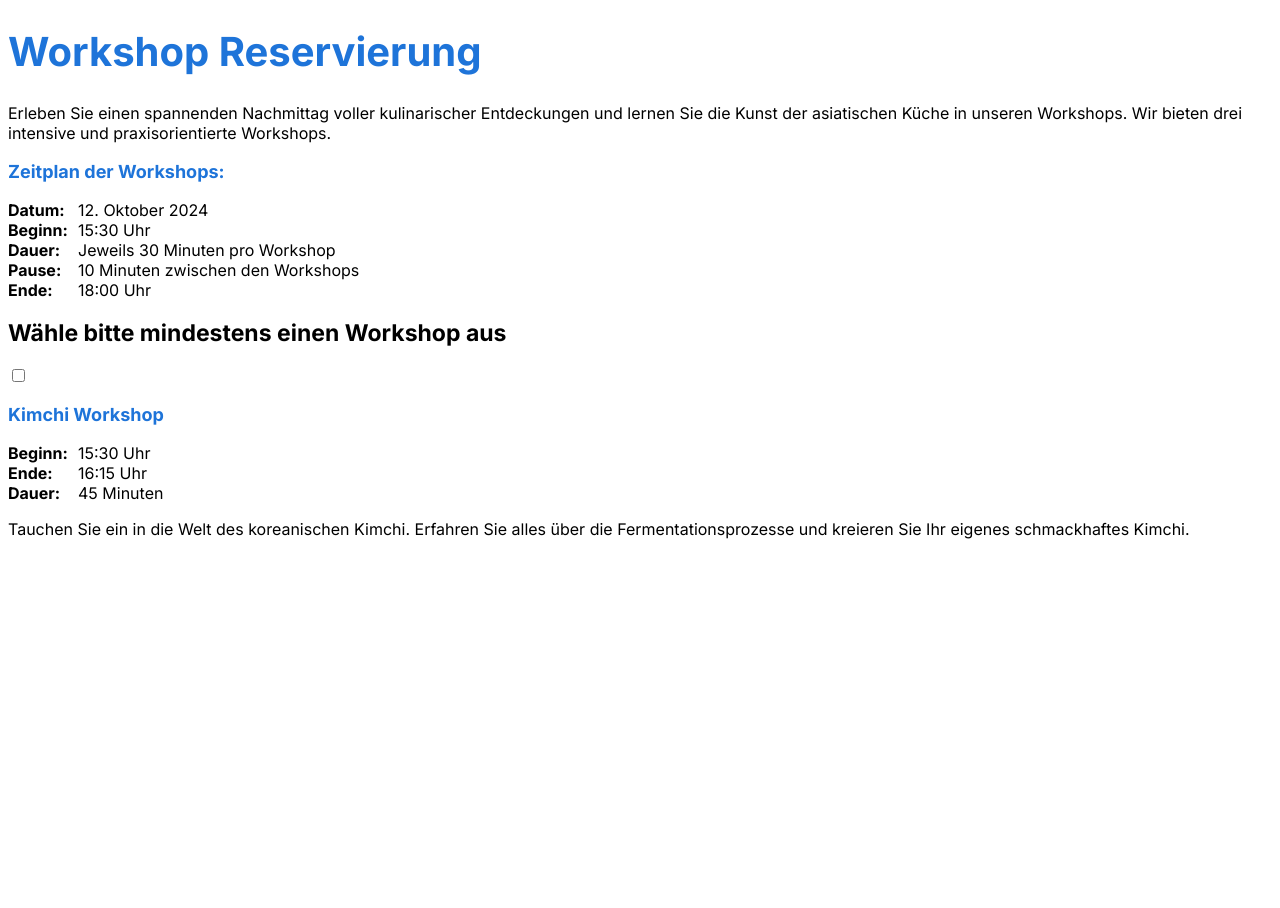
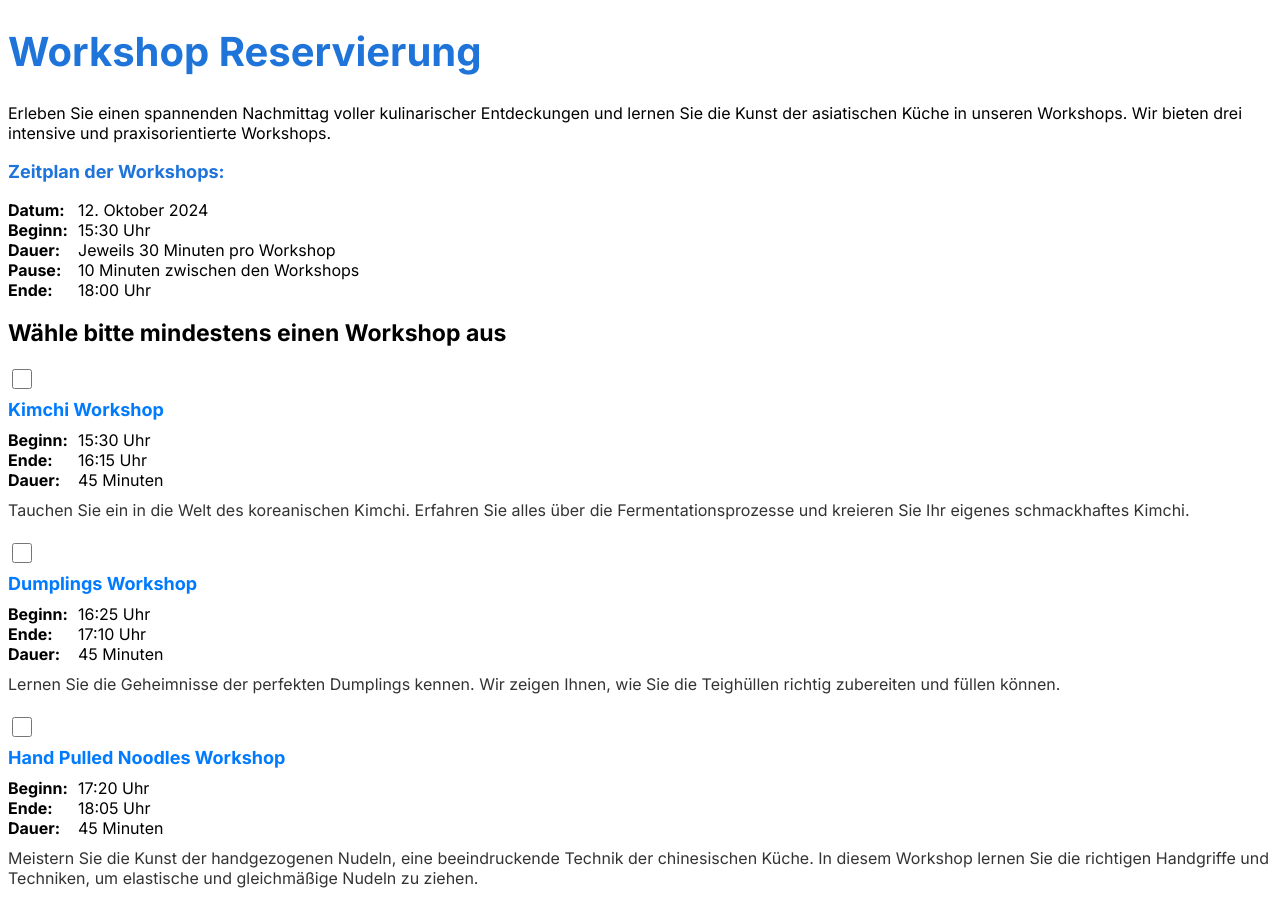
Before and after one commit to ACO-Charity/toa-reservation-frontend, a React (Vite) app: page / in a window 1280 px wide. Before the commit the page ends 800 px from the top, so only its background shows below. Built offline with nearby package versions, Linux system fonts and the light colour scheme.

Commit message:
added WorkshopDescription.scss

```diff
--- /dev/null
+++ b/src/components/workshop-description/WorkshopCheckbox.tsx
@@ -0,0 +1,27 @@
+import DescriptionDetails from '../form-description/description-details/DescriptionDetails';
+import './WorkshopDescription.scss'
+
+interface WorkshopCheckboxProps {
+    label: string;
+    details: { category: string; detail: string }[];
+    description: string;
+}
+
+const WorkshopCheckbox: React.FC<WorkshopCheckboxProps> = ({label, details, description}) => {
+    return (
+        <div className="workshop-checkbox">
+            <label>
+                <input type="checkbox"/>
+                <div className="workshop-checkbox-content">
+                    <h3>{label}</h3>
+                    {details.map((detail, index) => (
+                        <DescriptionDetails key={index} category={detail.category} detail={detail.detail}/>
+                    ))}
+                    <p>{description}</p>
+                </div>
+            </label>
+        </div>
+    );
+};
+
+export default WorkshopCheckbox;
--- /dev/null
+++ b/src/components/workshop-description/WorkshopDescription.scss
@@ -0,0 +1,34 @@
+.workshop-checkbox {
+  margin-bottom: 20px;
+
+  .background {
+    display: flex;
+    flex-direction: column;
+    align-items: flex-start;
+    padding: 10px;
+    border-radius: 8px;
+    background-color: #8fbbdc;
+    width: 100%;
+  }
+
+  input[type='checkbox'] {
+    margin-bottom: 10px;
+    width: 20px;
+    height: 20px;
+  }
+
+  .workshop-checkbox-content {
+    display: flex;
+    flex-direction: column;
+  }
+
+  h3 {
+    margin: 0 0 10px;
+    color: #007bff;
+  }
+
+  p {
+    margin: 10px 0 0;
+    color: #333;
+  }
+}
--- a/src/components/workshop-description/WorkshopDescription.tsx
+++ b/src/components/workshop-description/WorkshopDescription.tsx
@@ -1,23 +1,46 @@
-import DescriptionDetails from "../form-description/description-details/DescriptionDetails.tsx";
+import WorkshopCheckbox from './WorkshopCheckbox.tsx';
+import './WorkshopDescription.scss'
 
-function WorkshopDescription() {
+function WorkshopDescription(): JSX.Element {
+    const kimchiDetails = [
+        {category: 'Beginn', detail: '15:30 Uhr'},
+        {category: 'Ende', detail: '16:15 Uhr'},
+        {category: 'Dauer', detail: '45 Minuten'},
+    ];
+
+    const dumplingsDetails = [
+        {category: 'Beginn', detail: '16:25 Uhr'},
+        {category: 'Ende', detail: '17:10 Uhr'},
+        {category: 'Dauer', detail: '45 Minuten'},
+    ];
+
+    const noodlesDetails = [
+        {category: 'Beginn', detail: '17:20 Uhr'},
+        {category: 'Ende', detail: '18:05 Uhr'},
+        {category: 'Dauer', detail: '45 Minuten'},
+    ];
 
     return (
         <>
-            <div className="workshop-description">
-                <h2>Wähle bitte mindestens einen Workshop aus</h2>
-            </div>
-
-            <div>
-                <label>
-                    <input type="checkbox"/>
-                    <h3>Kimchi Workshop</h3>
-                    <DescriptionDetails category="Beginn" detail="15:30 Uhr"/>
-                    <DescriptionDetails category="Ende" detail="16:15 Uhr"/>
-                    <DescriptionDetails category="Dauer" detail="45 Minuten"/>
-                    <p>Tauchen Sie ein in die Welt des koreanischen Kimchi. Erfahren Sie alles über die
-                        Fermentationsprozesse und kreieren Sie Ihr eigenes schmackhaftes Kimchi.</p>
-                </label>
+            <div className="background">
+                <div className="workshop-description">
+                    <h2>Wähle bitte mindestens einen Workshop aus</h2>
+                </div>
+                <WorkshopCheckbox
+                    label="Kimchi Workshop"
+                    details={kimchiDetails}
+                    description="Tauchen Sie ein in die Welt des koreanischen Kimchi. Erfahren Sie alles über die Fermentationsprozesse und kreieren Sie Ihr eigenes schmackhaftes Kimchi."
+                />
+                <WorkshopCheckbox
+                    label="Dumplings Workshop"
+                    details={dumplingsDetails}
+                    description="Lernen Sie die Geheimnisse der perfekten Dumplings kennen. Wir zeigen Ihnen, wie Sie die Teighüllen richtig zubereiten und füllen können."
+                />
+                <WorkshopCheckbox
+                    label="Hand Pulled Noodles Workshop"
+                    details={noodlesDetails}
+                    description="Meistern Sie die Kunst der handgezogenen Nudeln, eine beeindruckende Technik der chinesischen Küche. In diesem Workshop lernen Sie die richtigen Handgriffe und Techniken, um elastische und gleichmäßige Nudeln zu ziehen."
+                />
             </div>
         </>
     );
```
